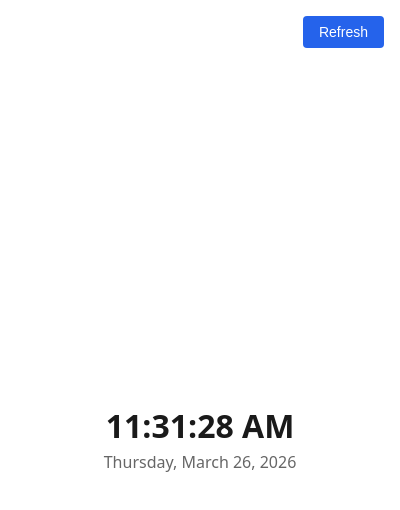
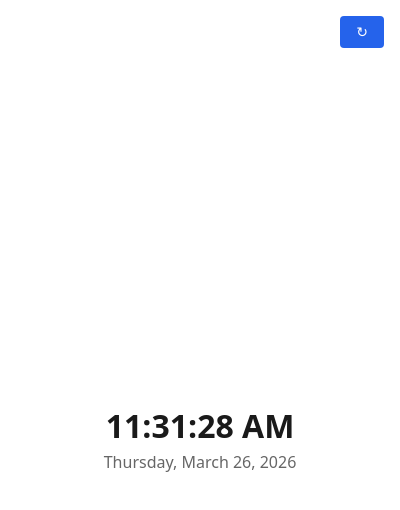
Before and after one commit to GamiXChanuka/Time-and-Date-Extension, a browser extension: page src/popup/popup.html in a window 400 px wide. Drawn offline with Linux system fonts and the light colour scheme.

Commit message:
feat: make refresh button icon-only with proper accessible name
Wrap the ↻ icon in <span aria-hidden="true"> so screen readers
skip the decorative character and rely solely on the button's
aria-label="Refresh time and date" for the accessible name.

```diff
--- a/src/popup/popup.html
+++ b/src/popup/popup.html
@@ -9,7 +9,11 @@
   <body>
     <main>
       <header class="header">
-        <button id="refreshBtn" type="button" aria-label="Refresh time and date">Refresh</button>
+        <!-- Icon-only button: aria-label provides the accessible name;
+             decorative icon is hidden from assistive technology -->
+        <button id="refreshBtn" type="button" aria-label="Refresh time and date">
+          <span aria-hidden="true">↻</span>
+        </button>
       </header>
       <div class="content">
         <time id="timeValue" datetime="00:00:00">--:--:--</time>
```
